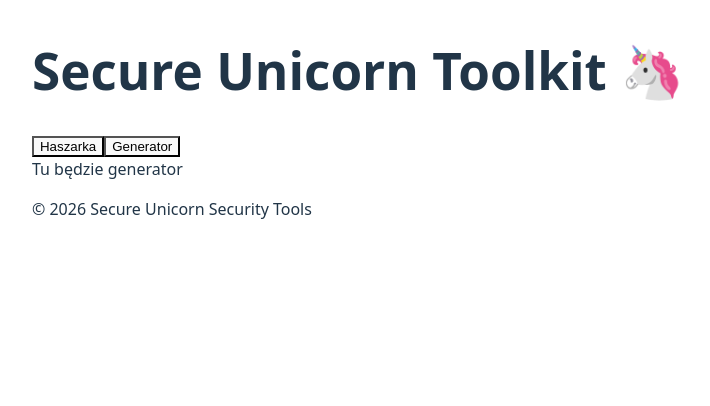
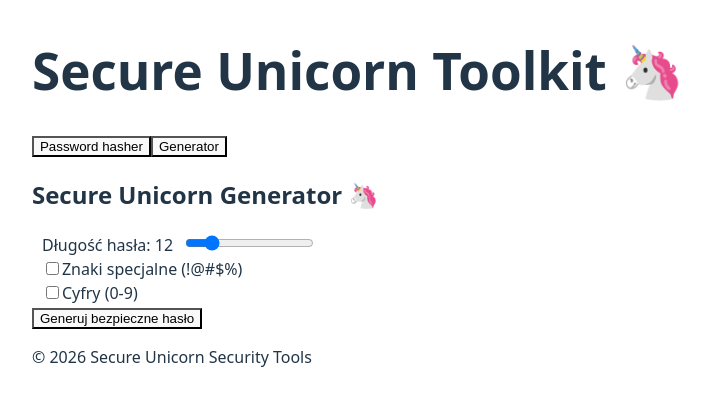
Before and after one commit to dawkam21/secure_hasher, a React (Vite) app in the folder frontend/: page / in a window 1280 px wide. Both pictures are taken after a click on the button "Generator". Shown: the top 406 px of the page, without its empty margins (282-992 px from the left). Built offline with nearby package versions, Linux system fonts and the light colour scheme.

Commit message:
checkboxy - suwak

```diff
--- a/frontend/src/App.tsx
+++ b/frontend/src/App.tsx
@@ -20,7 +20,7 @@ function App() {
             className={`nav-button ${activeTab === 'hasher' ? 'active' : ''}`}
             onClick={() => setActiveTab('hasher')}
           >
-            Haszarka
+            Password hasher
           </button>
           <button
             className={`nav-button ${activeTab === 'generator' ? 'active' : ''}`}
--- a/frontend/src/components/Generator/Generator.tsx
+++ b/frontend/src/components/Generator/Generator.tsx
@@ -1 +1,56 @@
-export function Generator() { return <div>Tu będzie generator</div> }
+import { useState } from "react"
+
+export function Generator() {
+
+    const [passLength, setPassLength] = useState<number>(12);
+    const [wantSpecial, setWantSpecial] = useState<boolean>(false);
+    const [wantNumbers, setWantNumbers] = useState<boolean>(false);
+
+    // const response = await fetch()
+
+    // const data = await response.json();
+    //   setWantSpecial(data.wantSpecial); // wyświetla to, co c++ odeśle
+    //   setWantNumbers(data.wantNumbers);
+    //   setPassLength(data.passLength);
+
+    return <section className="container">
+        <h2>Secure Unicorn Generator 🦄</h2>
+
+        {/* I - Suwak długości (range) */}
+        <div className="control-group">
+            <label htmlFor="">Długość hasła: {passLength}</label>
+            <input
+                type="range"
+                value={passLength}
+                onChange={(e) => setPassLength(+e.target.value)}
+                min="8"
+                max="32"
+            />
+        </div>
+
+        {/* Checkboxy */}
+        <div className="control-group">
+            <label htmlFor="">
+                <input
+                    type="checkbox"
+                    checked={wantSpecial}
+                    onChange={(e) => setWantSpecial(e.target.checked)}
+                />
+                Znaki specjalne (!@#$%)
+            </label>
+        </div>
+
+        <div className="control-group">
+            <label htmlFor="">
+                <input
+                    type="checkbox"
+                    checked={wantNumbers}
+                    onChange={(e) => setWantNumbers(e.target.checked)}
+                />
+                Cyfry (0-9)
+            </label>
+        </div>
+
+        <button className="generator-button">Generuj bezpieczne hasło</button>
+    </section>
+}
```
